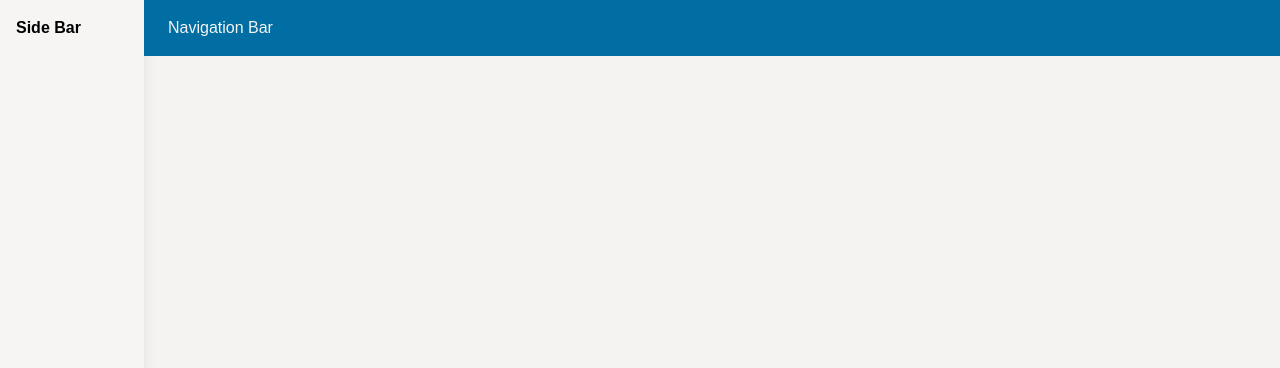
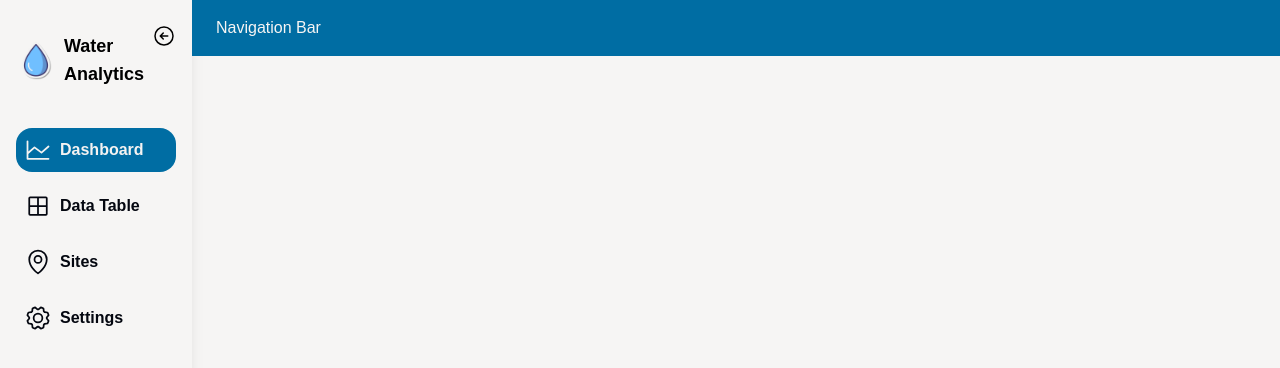
Before and after one commit to bryancastillo10/water-analytics, a React (Vite) app in the folder client/: page /role in a window 1280 px wide. Shown: the top 368 px of the page. Built offline with nearby package versions, Linux system fonts and the light colour scheme.

Commit message:
🧩 component: static sidebar items

```diff
--- a/client/src/components/layout/AppLayout.tsx
+++ b/client/src/components/layout/AppLayout.tsx
@@ -5,7 +5,7 @@ import Sidebar from "@/components/navigation/Sidebar";
 
 const AppLayout = () => {
   return (
-    <main className="flex bg-white w-full h-screen">
+    <main className="flex bg-light w-full h-screen">
       <Sidebar />
       <div className="flex-1">
         <Navbar />
--- a/client/src/components/navigation/Sidebar.tsx
+++ b/client/src/components/navigation/Sidebar.tsx
@@ -1,13 +1,46 @@
+import AppLogo from "@/assets/water.png";
+import { ArrowCircleLeft } from "@phosphor-icons/react";
 
+import { ChartLine, GridFour,MapPin,Gear } from "@phosphor-icons/react";
 
 const Sidebar = () => {
   return (
     <nav
       className="flex flex-col transition-all duration-500
-      overflow-hidden h-full shadow-lg  bg-light w-36">
-      <div className="p-4">
-        <h1 className="font-bold">Side Bar</h1>
+      overflow-hidden h-full shadow-lg   bg-light w-48"
+    >
+      <div className="relative py-8 px-4">
+        {/* Sidebar Header */}
+        <div className="flex justify-start gap-2 items-center">
+          <img src={AppLogo} alt="logo" className="size-10" />
+          <h1 className="text-lg text-left font-bold">Water Analytics</h1>
+        </div>
+        <div className="absolute top-6 right-4">
+          <ArrowCircleLeft size="24" />
+        </div>
+        {/* Sidebar Items */}
+        <div className="mt-10">
+          <div className="flex justify-start items-center gap-2 bg-primary p-2 my-3 rounded-2xl hover:rounded-lg">
+            <ChartLine size="28" color="#F4F3F2" />
+            <p className="font-semibold text-white">Dashboard</p>
+          </div>
 
+          {/* Sidebar Inactive */}
+          <div className="flex justify-start items-center gap-2 p-2 my-3 rounded-2xl">
+            <GridFour size="28" color="#040710" />
+            <p className="font-semibold text-dark">Data Table</p>
+          </div>
+
+          <div className="flex justify-start  items-center gap-2 p-2 my-3 rounded-2xl">
+            <MapPin size="28" color="#040710" />
+            <p className="font-semibold text-dark">Sites</p>
+          </div>
+
+          <div className="flex justify-start items-center gap-2 p-2 my-3 rounded-2xl">
+            <Gear size="28" color="#040710" />
+            <p className="font-semibold text-dark">Settings</p>
+          </div>
+        </div>
       </div>
     </nav>
   );
```
Also changed, not shown: client/src/assets/water.png (added).
